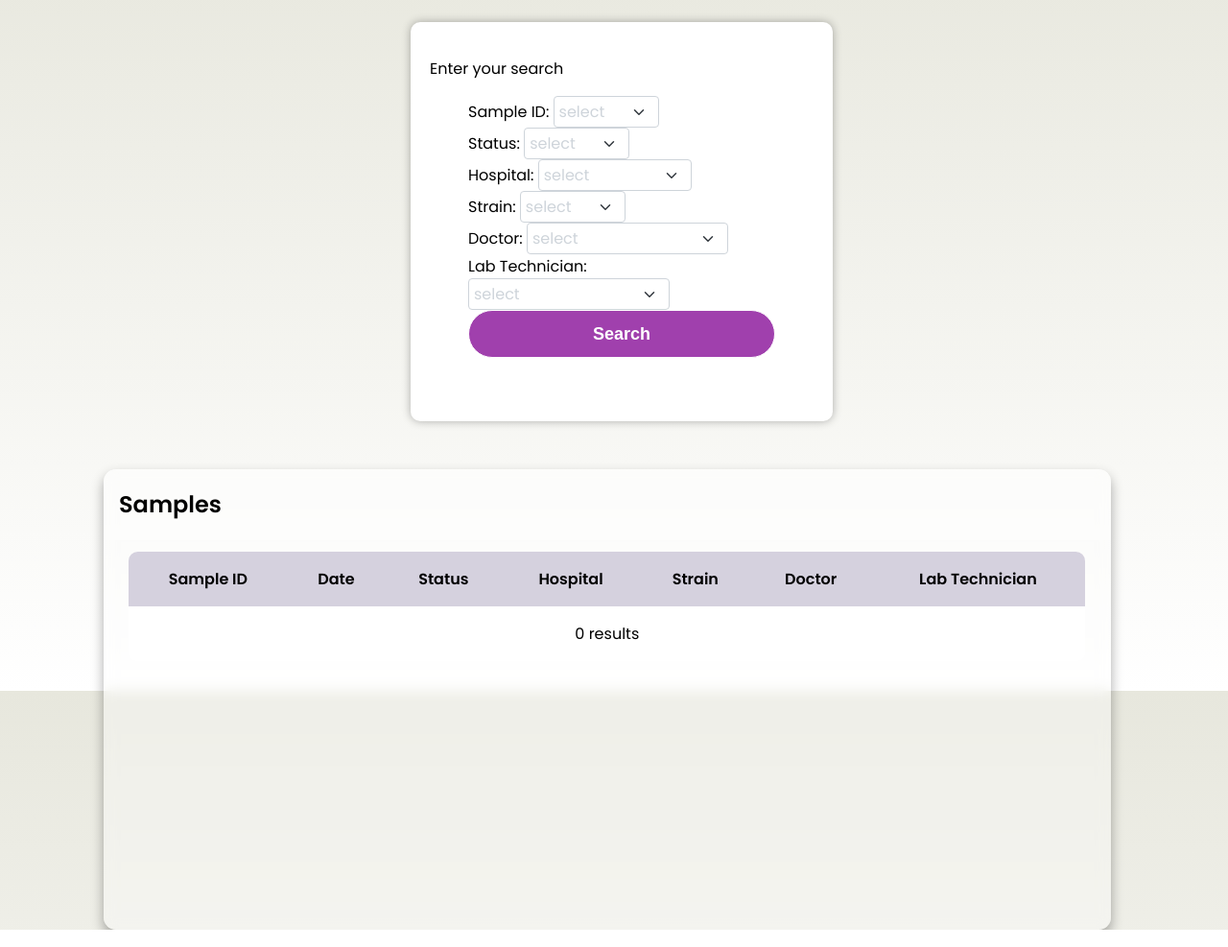
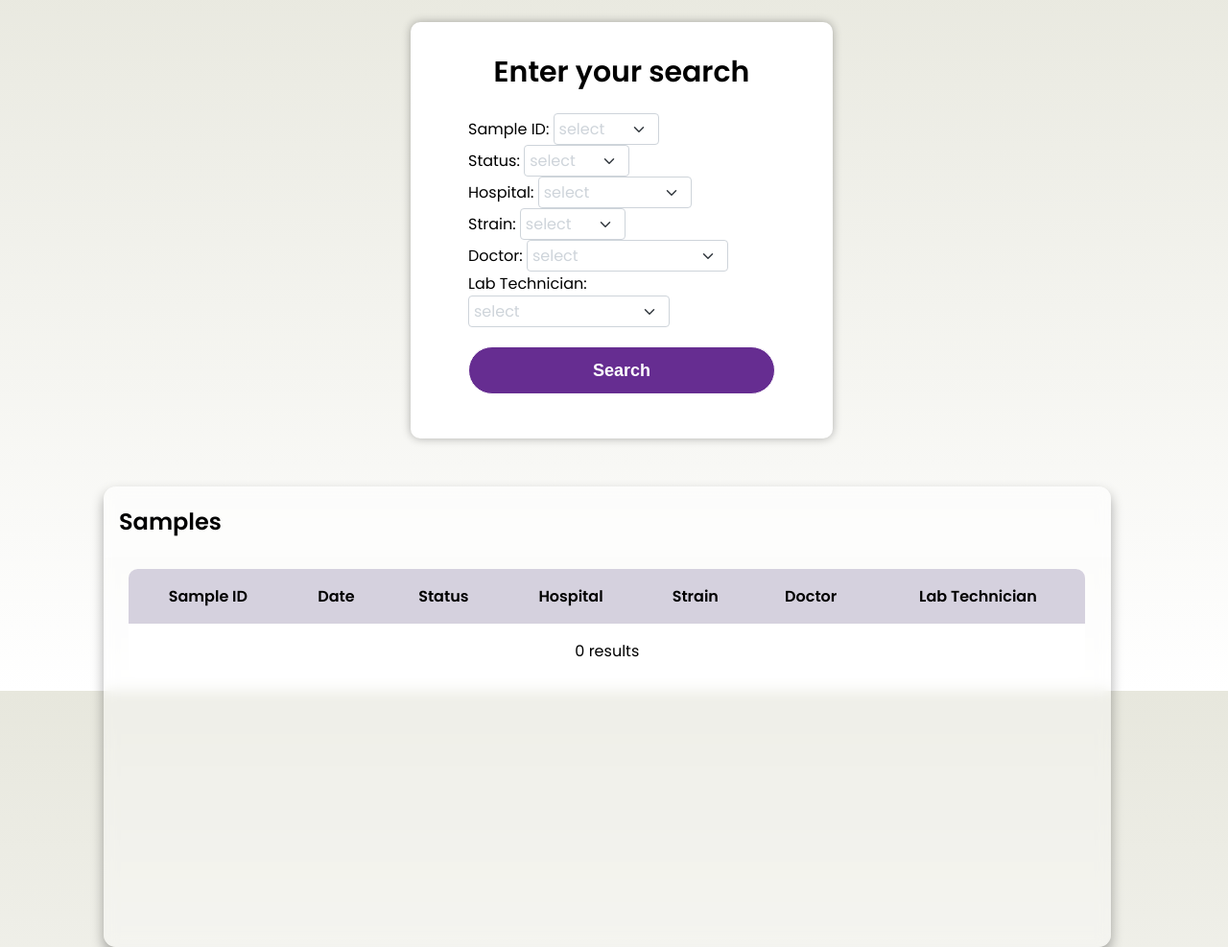
Before and after one commit to A-Bergfeldt/BacTrack, a PHP site: page /search_all_samples.php in a window 1280 px wide. Shown: the part 80-1067 px from the top of the page at 96% size. Run offline with PHP 8.4, Linux system fonts and the light colour scheme; the visitor is signed in with stand-in values (Sample User, id 1); data comes from the database, SQL or seed files in the repository.

Commit message:
Fixed search box in search all samples

```diff
--- a/data_view/search_all_samples.php
+++ b/data_view/search_all_samples.php
@@ -55,7 +55,7 @@ $strain = $resultStrain->fetch_all(MYSQLI_ASSOC);
 <body>
   <div class="container">
     <div class="alter_box">
-      <p>Enter your search</p>
+      <h1>Enter your search</h1>
       <form method="GET" action="search_all_samples.php">
 
         <label for="search">Sample ID: </label>
--- a/data_view/table_styles.css
+++ b/data_view/table_styles.css
@@ -26,27 +26,35 @@ body{
     padding: 20px;
 }
 
+.alter_box h1 {
+    font-size: 30px;
+    text-align: center;
+    margin: 10 0 20 0px;
+    padding: 0px;
+}
+
 .alter_box form{
     padding: 0 40px;
     box-sizing: border-box;
 }
 
 input[type="submit"]{
-    margin: 0 0 30px 0;
+    margin: 20px 0 10px 0;
     width: 100%;
     height: 50px;
     border: 1px solid;
-    background: rgba(160, 64, 173);
+    background: #662d91;
     border-radius: 25px;
     font-size: 18px;
     color: white;
     font-weight: 700;
     cursor: pointer;
     outline: none;
+
 }
 
 input[type="submit"]:hover{
-    border-color: rgba(160, 64, 173);
+    background-color: #800080;
     transition: 0.5s;
 }
 
```
